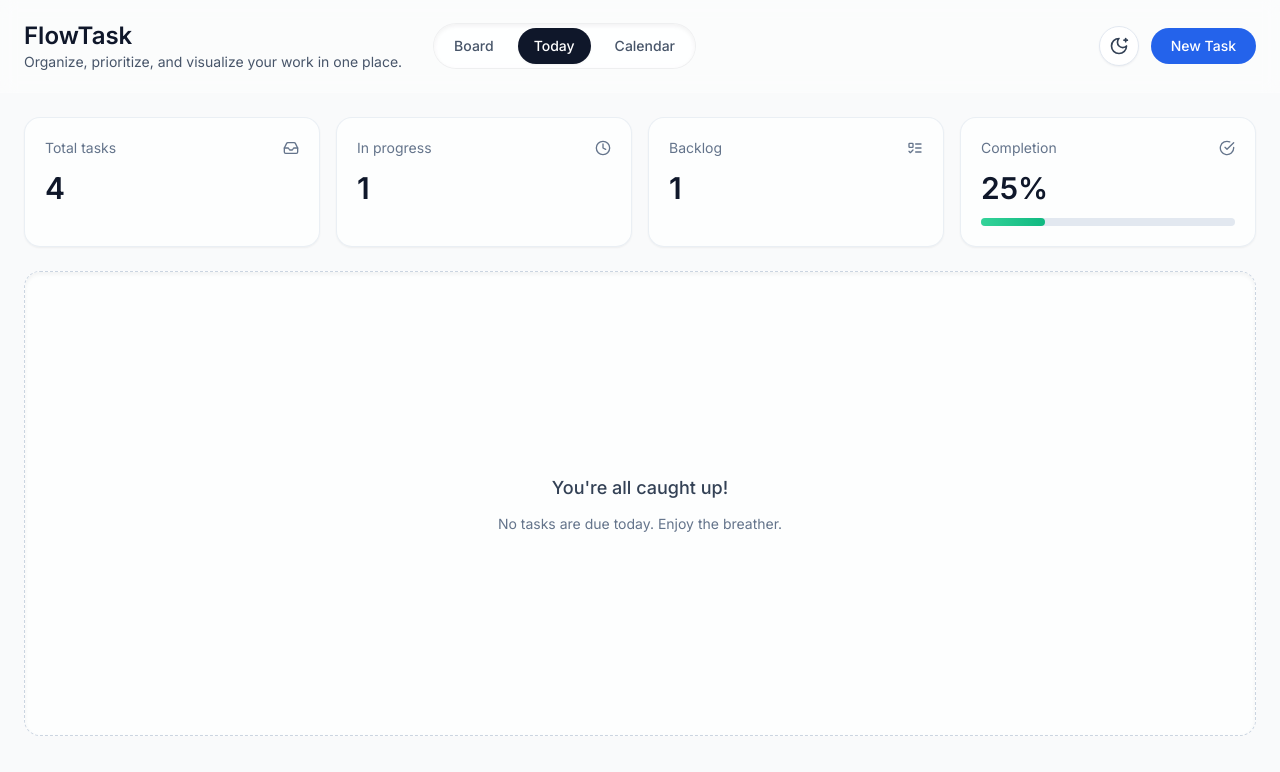
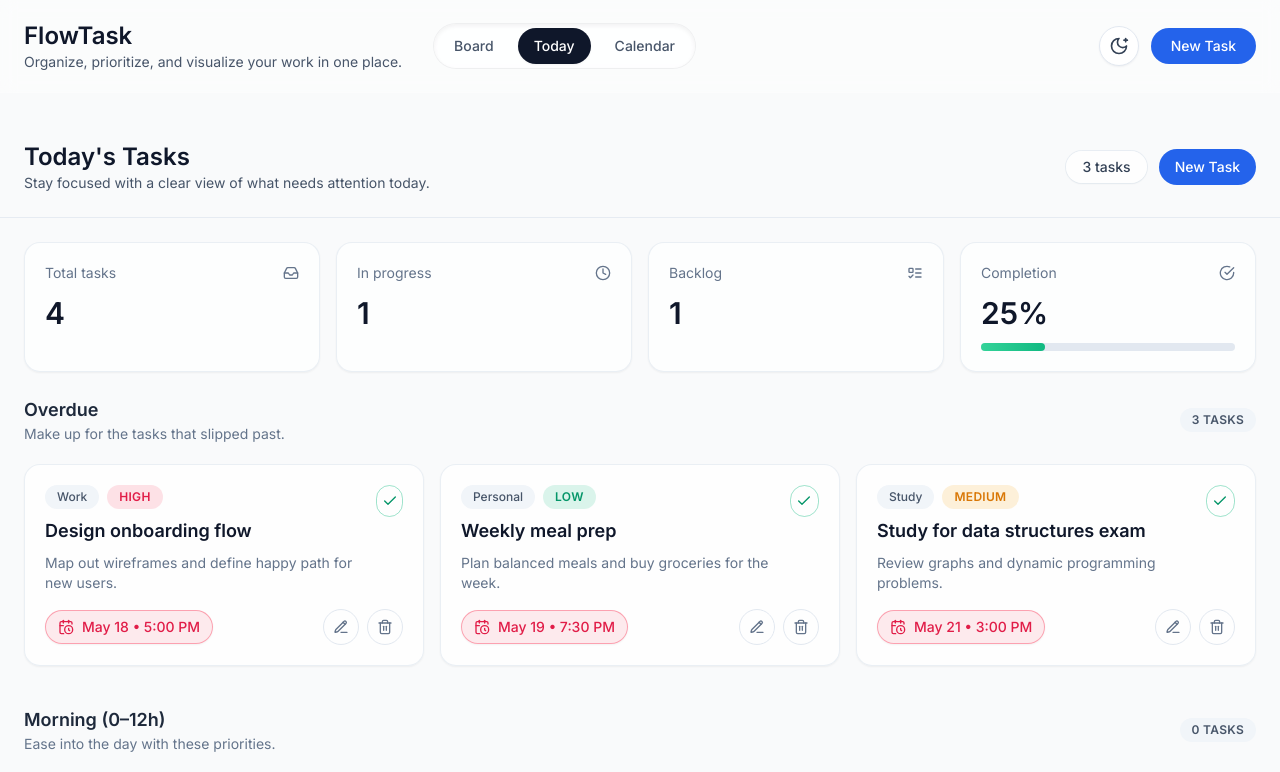
Before and after one commit to awang1020/Inbox-Calendar-AI, a Next.js app: page /today in a window 1280 px wide. Shown: the top 772 px of the page. Built offline with nearby package versions, Linux system fonts and the light colour scheme.

Commit message:
Revamp today page layout

```diff
--- /dev/null
+++ b/components/task/TodayTaskCard.tsx
@@ -0,0 +1,103 @@
+import { CalendarClock, Check, PencilLine, Trash2 } from "lucide-react";
+import { format, isSameDay } from "date-fns";
+import type { Task } from "@/types/task";
+import { cn } from "@/lib/utils";
+
+interface TodayTaskCardProps {
+  task: Task;
+  deadline: Date | null;
+  isOverdue?: boolean;
+  currentDate: Date;
+  onEdit: (task: Task) => void;
+  onDelete: (id: string) => void;
+  onComplete: (id: string) => void;
+}
+
+const priorityStyles: Record<Task["priority"], string> = {
+  high: "bg-rose-500/15 text-rose-600 dark:text-rose-400",
+  medium: "bg-amber-500/15 text-amber-600 dark:text-amber-400",
+  low: "bg-emerald-500/15 text-emerald-600 dark:text-emerald-400"
+};
+
+export function TodayTaskCard({
+  task,
+  deadline,
+  isOverdue = false,
+  currentDate,
+  onEdit,
+  onDelete,
+  onComplete
+}: TodayTaskCardProps) {
+  const dueLabel = deadline
+    ? isSameDay(deadline, currentDate)
+      ? format(deadline, "h:mm a")
+      : format(deadline, "MMM d • h:mm a")
+    : "Anytime";
+
+  const categoryLabel = task.category.charAt(0).toUpperCase() + task.category.slice(1);
+
+  return (
+    <article className="group relative flex flex-col gap-4 overflow-hidden rounded-2xl border border-slate-200/70 bg-white/80 p-5 shadow-sm transition-transform transition-shadow duration-200 hover:-translate-y-1 hover:shadow-xl dark:border-slate-800/60 dark:bg-slate-900/60">
+      <header className="flex items-start justify-between gap-3">
+        <div className="space-y-2">
+          <div className="flex flex-wrap items-center gap-2">
+            <span className="inline-flex items-center rounded-full bg-slate-100 px-3 py-1 text-xs font-medium text-slate-600 dark:bg-slate-800 dark:text-slate-300">
+              {categoryLabel}
+            </span>
+            <span
+              className={cn(
+                "inline-flex items-center rounded-full px-3 py-1 text-xs font-semibold uppercase tracking-wide",
+                priorityStyles[task.priority]
+              )}
+            >
+              {task.priority}
+            </span>
+          </div>
+          <h3 className="text-lg font-semibold text-slate-900 transition-colors group-hover:text-slate-950 dark:text-slate-100 dark:group-hover:text-white">
+            {task.title}
+          </h3>
+          {task.description && (
+            <p className="text-sm text-slate-500 dark:text-slate-400">{task.description}</p>
+          )}
+        </div>
+
+        <button
+          onClick={() => onComplete(task.id)}
+          className="flex h-8 w-8 items-center justify-center rounded-full border border-emerald-500/40 text-emerald-600 transition hover:bg-emerald-500/10 hover:text-emerald-500 focus-visible:outline focus-visible:outline-2 focus-visible:outline-offset-2 focus-visible:outline-emerald-500 dark:border-emerald-400/40 dark:text-emerald-300 dark:hover:bg-emerald-500/20 dark:hover:text-emerald-200"
+          aria-label="Mark task as completed"
+        >
+          <Check className="h-4 w-4" />
+        </button>
+      </header>
+
+      <footer className="mt-auto flex items-center justify-between gap-3 text-sm">
+        <div
+          className={cn(
+            "inline-flex items-center gap-2 rounded-full border border-slate-200/70 bg-white/80 px-3 py-1.5 text-slate-600 shadow-sm dark:border-slate-800/60 dark:bg-slate-900/50 dark:text-slate-300",
+            isOverdue && "border-rose-400/60 bg-rose-500/10 text-rose-600 dark:border-rose-500/40 dark:bg-rose-500/20 dark:text-rose-300"
+          )}
+        >
+          <CalendarClock className="h-4 w-4" />
+          <span className="font-medium">{dueLabel}</span>
+        </div>
+
+        <div className="flex items-center gap-2">
+          <button
+            onClick={() => onEdit(task)}
+            className="flex h-9 w-9 items-center justify-center rounded-full border border-slate-200 text-slate-500 transition hover:scale-[1.03] hover:border-[hsl(var(--accent))] hover:text-[hsl(var(--accent))] focus-visible:outline focus-visible:outline-2 focus-visible:outline-offset-2 focus-visible:outline-[hsl(var(--accent))] dark:border-slate-700 dark:text-slate-300"
+            aria-label="Edit task"
+          >
+            <PencilLine className="h-4 w-4" />
+          </button>
+          <button
+            onClick={() => onDelete(task.id)}
+            className="flex h-9 w-9 items-center justify-center rounded-full border border-slate-200 text-slate-500 transition hover:scale-[1.03] hover:border-rose-500 hover:text-rose-500 focus-visible:outline focus-visible:outline-2 focus-visible:outline-offset-2 focus-visible:outline-rose-500 dark:border-slate-700 dark:text-slate-300"
+            aria-label="Delete task"
+          >
+            <Trash2 className="h-4 w-4" />
+          </button>
+        </div>
+      </footer>
+    </article>
+  );
+}
--- a/components/views/TodayView.tsx
+++ b/components/views/TodayView.tsx
@@ -1,78 +1,172 @@
 "use client";
 
 import { useMemo } from "react";
-import { isSameDay } from "date-fns";
-import { TaskCard } from "@/components/task/TaskCard";
+import { isBefore, isSameDay, startOfToday } from "date-fns";
+import { TodayTaskCard } from "@/components/task/TodayTaskCard";
 import { TaskStats } from "@/components/task/TaskStats";
 import type { TaskPageRenderProps } from "@/components/layout/TaskPageContainer";
-import type { TaskPriority } from "@/types/task";
+import type { Task } from "@/types/task";
 
-const priorityOrder: TaskPriority[] = ["high", "medium", "low"];
-const priorityLabels: Record<TaskPriority, string> = {
-  high: "High priority",
-  medium: "Medium priority",
-  low: "Low priority"
-};
-const priorityColors: Record<TaskPriority, string> = {
-  high: "from-rose-500/20 to-rose-500/10 text-rose-600 dark:text-rose-300",
-  medium: "from-amber-500/20 to-amber-500/10 text-amber-600 dark:text-amber-300",
-  low: "from-emerald-500/20 to-emerald-500/10 text-emerald-600 dark:text-emerald-300"
-};
+interface GroupedTask {
+  task: Task;
+  deadline: Date | null;
+}
 
-export function TodayView({ tasks, onEdit, onDelete, onStatusChange }: TaskPageRenderProps) {
-  const groupedTasks = useMemo(() => {
-    const today = new Date();
-    const dueToday = tasks.filter((task) => task.deadline && isSameDay(new Date(task.deadline), today));
+type GroupId = "overdue" | "morning" | "afternoon" | "evening";
 
-    return priorityOrder.map((priority) => ({
-      priority,
-      tasks: dueToday.filter((task) => task.priority === priority)
+const groupDefinitions: { id: GroupId; title: string; description: string }[] = [
+  {
+    id: "overdue",
+    title: "Overdue",
+    description: "Make up for the tasks that slipped past."
+  },
+  {
+    id: "morning",
+    title: "Morning (0–12h)",
+    description: "Ease into the day with these priorities."
+  },
+  {
+    id: "afternoon",
+    title: "Afternoon (12–18h)",
+    description: "Keep momentum going through the afternoon."
+  },
+  {
+    id: "evening",
+    title: "Evening (18–24h)",
+    description: "Wrap things up before the day ends."
+  }
+];
+
+export function TodayView({ tasks, onEdit, onDelete, onStatusChange, openCreate }: TaskPageRenderProps) {
+  const { groups, totalTasks, now } = useMemo(() => {
+    const currentDate = new Date();
+    const todayStart = startOfToday();
+
+    const buckets: Record<GroupId, GroupedTask[]> = {
+      overdue: [],
+      morning: [],
+      afternoon: [],
+      evening: []
+    };
+
+    tasks.forEach((task) => {
+      if (task.completed) return;
+
+      const parsedDeadline = task.deadline ? new Date(task.deadline) : null;
+      const deadline = parsedDeadline && !Number.isNaN(parsedDeadline.valueOf()) ? parsedDeadline : null;
+
+      if (!deadline) {
+        buckets.morning.push({ task, deadline: null });
+        return;
+      }
+
+      if (isBefore(deadline, currentDate)) {
+        buckets.overdue.push({ task, deadline });
+        return;
+      }
+
+      if (!isSameDay(deadline, currentDate)) {
+        if (isBefore(deadline, todayStart)) {
+          buckets.overdue.push({ task, deadline });
+        }
+        return;
+      }
+
+      const hour = deadline.getHours();
+
+      if (hour < 12) {
+        buckets.morning.push({ task, deadline });
+      } else if (hour < 18) {
+        buckets.afternoon.push({ task, deadline });
+      } else {
+        buckets.evening.push({ task, deadline });
+      }
+    });
+
+    const sortedGroups = groupDefinitions.map((definition) => ({
+      ...definition,
+      tasks: buckets[definition.id].sort((a, b) => {
+        const aTime = a.deadline?.getTime() ?? Number.POSITIVE_INFINITY;
+        const bTime = b.deadline?.getTime() ?? Number.POSITIVE_INFINITY;
+        return aTime - bTime;
+      })
     }));
+
+    const remainingTasks = sortedGroups.reduce((sum, group) => sum + group.tasks.length, 0);
+
+    return { groups: sortedGroups, totalTasks: remainingTasks, now: currentDate };
   }, [tasks]);
 
-  const hasDueTasks = groupedTasks.some((group) => group.tasks.length > 0);
+  return (
+    <div className="flex flex-1 flex-col gap-6 pb-16">
+      <div className="sticky top-0 z-10 -mx-6 border-b border-slate-200/80 bg-[hsl(var(--background))]/95 px-6 py-6 backdrop-blur-md dark:border-slate-800/70">
+        <div className="flex flex-col gap-4 md:flex-row md:items-center md:justify-between">
+          <div>
+            <h2 className="text-2xl font-semibold text-slate-900 dark:text-slate-100">Today's Tasks</h2>
+            <p className="text-sm text-slate-600 dark:text-slate-400">Stay focused with a clear view of what needs attention today.</p>
+          </div>
 
-  return (
-    <>
+          <div className="flex items-center gap-3">
+            <span className="inline-flex items-center rounded-full bg-white/80 px-4 py-1.5 text-sm font-medium text-slate-700 shadow-sm ring-1 ring-slate-200/70 dark:bg-slate-900/60 dark:text-slate-200 dark:ring-slate-700/60">
+              {totalTasks === 1 ? "1 task" : `${totalTasks} tasks`}
+            </span>
+            <button
+              onClick={openCreate}
+              className="inline-flex items-center rounded-full bg-[hsl(var(--accent))] px-4 py-2 text-sm font-medium text-white shadow-card transition hover:scale-[1.03] focus-visible:outline focus-visible:outline-2 focus-visible:outline-offset-2 focus-visible:outline-[hsl(var(--accent))]"
+            >
+              New Task
+            </button>
+          </div>
+        </div>
+      </div>
+
       <TaskStats tasks={tasks} />
 
-      {hasDueTasks ? (
-        <section className="grid gap-4 lg:grid-cols-3">
-          {groupedTasks.map((group) => (
-            <div
-              key={group.priority}
-              className="flex flex-col gap-4 rounded-2xl border border-slate-200/80 bg-white/70 p-5 shadow-sm dark:border-slate-700/60 dark:bg-slate-900/60"
-            >
-              <header className={`rounded-2xl bg-gradient-to-br px-4 py-3 text-sm font-semibold ${priorityColors[group.priority]}`}>
-                {priorityLabels[group.priority]}
+      {totalTasks > 0 ? (
+        <div className="flex flex-col gap-10">
+          {groups.map((group) => (
+            <section key={group.id} className="space-y-5">
+              <header className="flex flex-wrap items-center justify-between gap-3">
+                <div>
+                  <h3 className="text-lg font-semibold text-slate-800 dark:text-slate-100">{group.title}</h3>
+                  <p className="text-sm text-slate-500 dark:text-slate-400">{group.description}</p>
+                </div>
+                <span className="inline-flex items-center rounded-full bg-slate-100 px-3 py-1 text-xs font-semibold uppercase tracking-wide text-slate-600 dark:bg-slate-800 dark:text-slate-300">
+                  {group.tasks.length} {group.tasks.length === 1 ? "task" : "tasks"}
+                </span>
               </header>
 
               {group.tasks.length ? (
-                <div className="space-y-3">
-                  {group.tasks.map((task) => (
-                    <TaskCard
-                      key={task.id}
-                      task={task}
+                <div className="grid gap-4 md:grid-cols-2 xl:grid-cols-3">
+                  {group.tasks.map((entry) => (
+                    <TodayTaskCard
+                      key={entry.task.id}
+                      task={entry.task}
+                      deadline={entry.deadline}
+                      currentDate={now}
+                      isOverdue={group.id === "overdue"}
                       onEdit={onEdit}
                       onDelete={onDelete}
-                      onStatusChange={onStatusChange}
+                      onComplete={(id) => onStatusChange(id, { status: "completed", completed: true })}
                     />
                   ))}
                 </div>
               ) : (
-                <p className="rounded-xl border border-dashed border-slate-300 bg-white/80 p-6 text-sm text-slate-500 dark:border-slate-700 dark:bg-slate-900/40 dark:text-slate-400">
-                  No {group.priority} priority tasks due today.
-                </p>
+                <div className="rounded-2xl border border-dashed border-slate-300/80 bg-white/70 p-8 text-center text-sm text-slate-500 shadow-inner dark:border-slate-700/70 dark:bg-slate-900/40 dark:text-slate-400">
+                  No tasks scheduled for this period.
+                </div>
               )}
-            </div>
+            </section>
           ))}
-        </section>
+        </div>
       ) : (
-        <div className="flex flex-1 flex-col items-center justify-center gap-3 rounded-2xl border border-dashed border-slate-300 bg-white/70 p-16 text-center shadow-inner dark:border-slate-700/70 dark:bg-slate-900/40">
-          <p className="text-lg font-medium text-slate-700 dark:text-slate-200">You're all caught up!</p>
-          <p className="text-sm text-slate-500 dark:text-slate-400">No tasks are due today. Enjoy the breather.</p>
+        <div className="flex flex-1 items-center justify-center py-24">
+          <div className="flex max-w-md flex-col items-center gap-3 text-center">
+            <p className="text-2xl font-semibold text-slate-800 dark:text-slate-100">🎉 You're all caught up for today!</p>
+            <p className="text-sm text-slate-500 dark:text-slate-400">No pending tasks remain for the day. Enjoy your downtime.</p>
+          </div>
         </div>
       )}
-    </>
+    </div>
   );
 }
```
